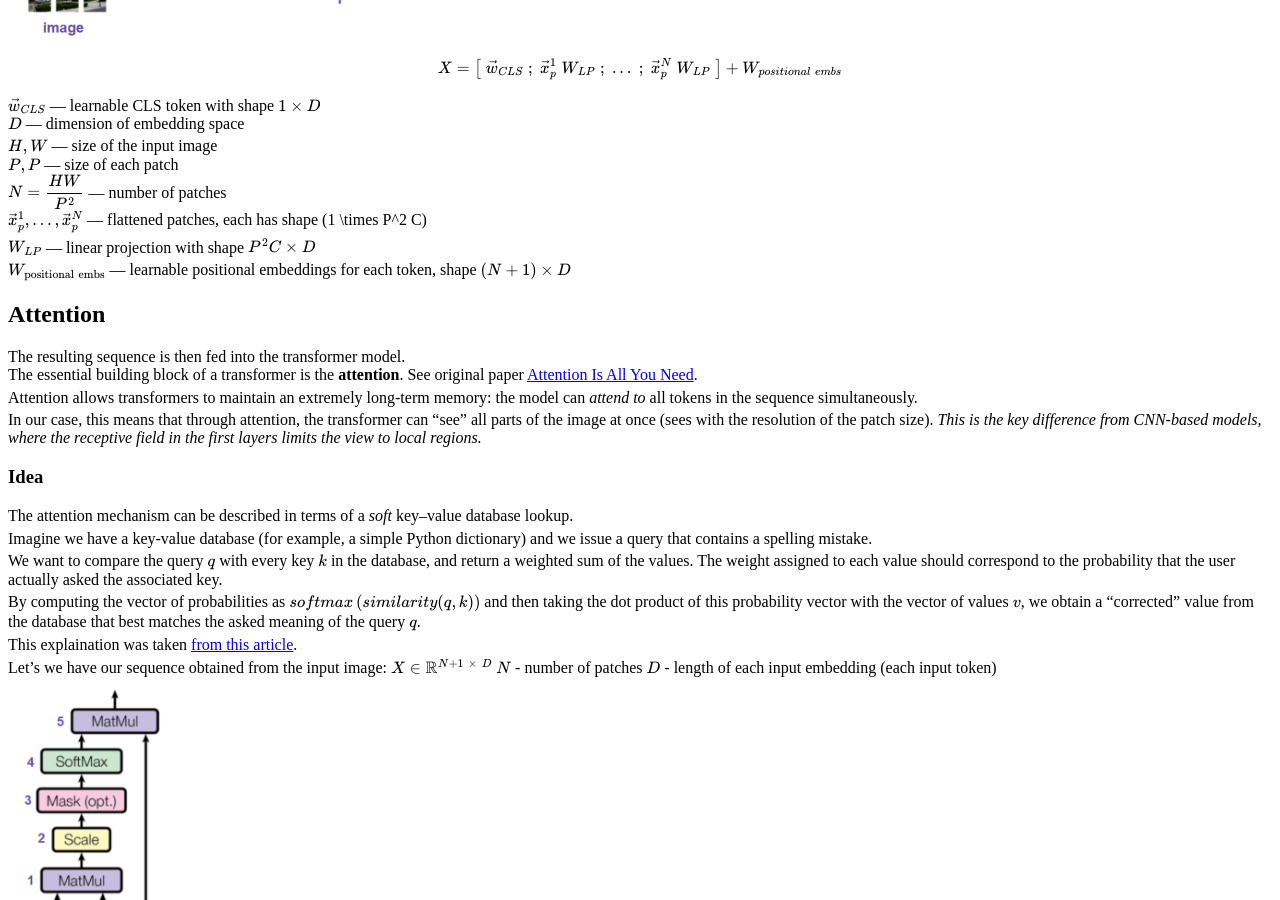
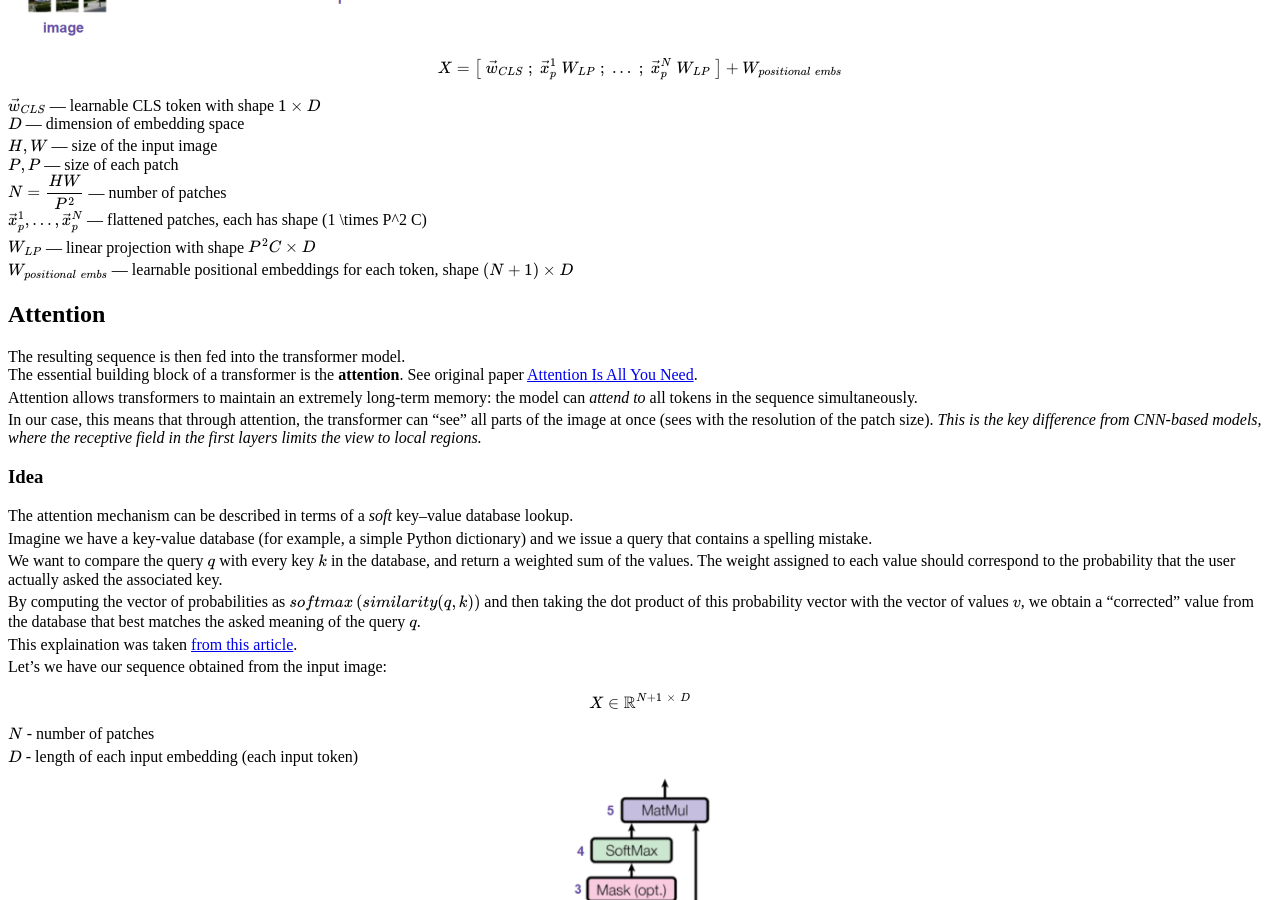
Before and after one commit to kuzudev/kuzudev.github.io, a Jekyll site: the page built from articles/vit.md, in a window 1280 px wide and 900 px high, scrolled down 508 px. Built offline with Jekyll 4.4.1, drawn with Linux system fonts in a browser that asks for light colours; our own code applies the rules of GitHub Pages for plain Markdown files.

Commit message:
micro fix

```diff
--- a/articles/vit.md
+++ b/articles/vit.md
@@ -33,7 +33,7 @@ $$\vec x_p^1, \ldots, \vec x_p^N$$ — flattened patches, each has shape \(1 \ti
 
 $$W_{LP}$$ — linear projection with shape $$P^2 C \times D$$
 
-$$W_{\text{positional}\; \text{embs}}$$ — learnable positional embeddings for each token, shape $$ (N+1) \times D $$
+$$W_{positional \; embs}$$ — learnable positional embeddings for each token, shape $$ (N+1) \times D $$
 
 ## Attention
 
@@ -65,13 +65,16 @@ This explaination was taken [from this article](https://habr.com/ru/articles/599
 
 
 Let's we have our sequence obtained from the input image:
+
 $$
 X \in \Bbb R^{N+1 \; \times \; D}
 $$
+
 $$N$$ - number of patches
+
 $$D$$ - length of each input embedding (each input token)
 
-<img src="vit/2.png" alt="diagram" width="165">
+<img src="vit/2.png" alt="diagram" width="165" style="display:block; margin:auto;">
 
 ### 0. Linear projection:
 
@@ -106,12 +109,15 @@ $$
 The input consists of the query matrix $$Q$$, the key matrix $$K$$, and the value matrix $$V$$, where each column represents a single query vector, key vector, or value vector, respectively.
 
 Next, the **MatMul** block computes the dot products between each `(query, key)` pair:
+
 $$
 QK^T
 $$
+
 ### 2. Scale:
 
 The **Scale** block normalizes each dot product for numerical stability:
+
 $$
 \frac{QK^T}{\sqrt{d_K}}
 $$
@@ -129,18 +135,22 @@ The **Mask** block is optional. In ViT it is not used, since causality is not im
 ### 4. Softmax:
 
 Here, **Softmax** is applied to each vector of normalized dot products (corresponding to one query and different keys), transforming them into a probability distribution where the elements sum to 1.
+
 $$
 Attention = softmax \left( \frac{QK^T}{\sqrt{d_K}} \right)
 $$
+
 has shape $$N+1 \; \times \; N+1$$
 ### 5. MatMul:
 
 The **MatMul** block, for each query vector in $$Q$$, returns a weighted sum of the value vectors $$V$$, with the weights given by the output of the **Softmax** block for that query.
 
 So, the final formula:
+
 $$
 Attention\_res(Q, K, V) = softmax \left( \frac{QK^T}{\sqrt{d_K}} \right) V
 $$
+
 $$Attention\_res(Q, K, V)$$ has shape $$N+1 \; \times \; D_h$$
 
 <img src="vit/2.png" alt="diagram" width="165">
@@ -184,7 +194,9 @@ Since each head focused on its own subspace of features, they need to be **merge
 $$
 Z_{out \; from \; MSA} = Z \;W_O
 $$
+
 $$W_O$$ has shape $$D \times D$$
+
 $$Z_{out \; from \; MSA}$$ has shape $$N+1 \times D$$
 
 ## Transformer encoder
```
